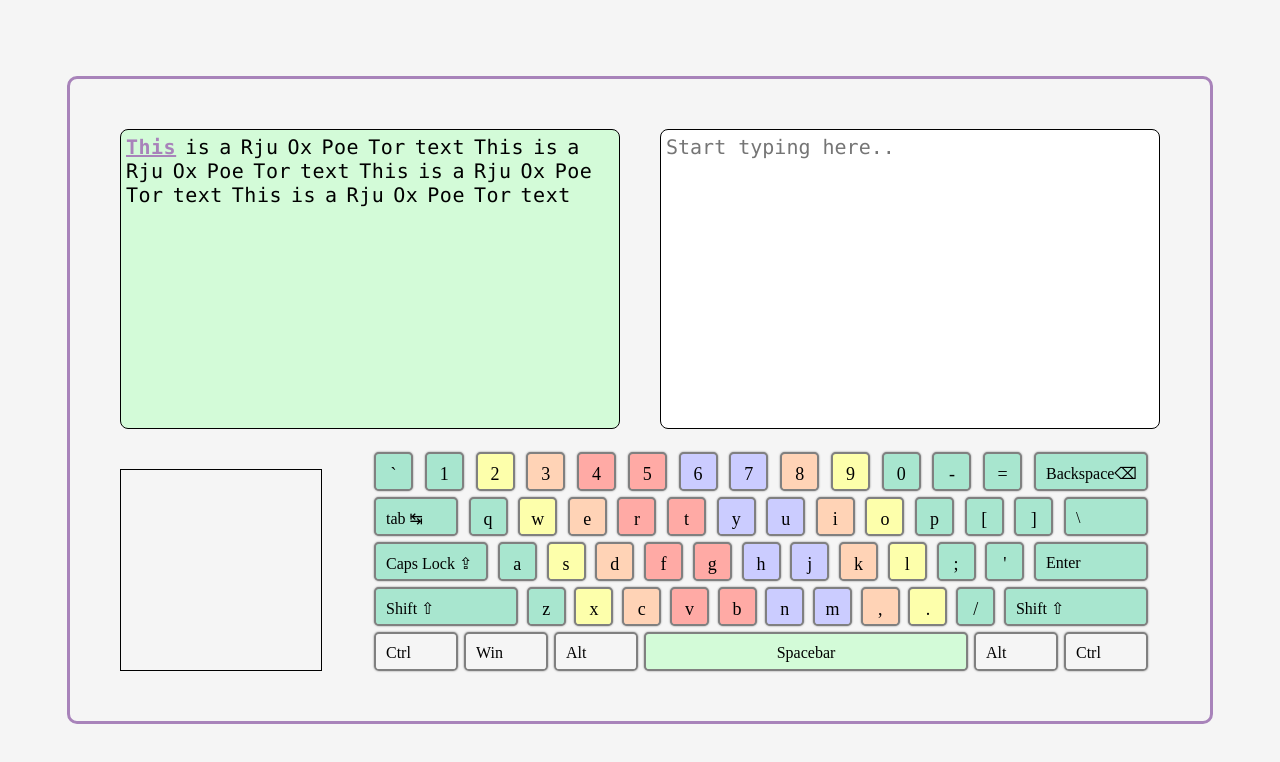
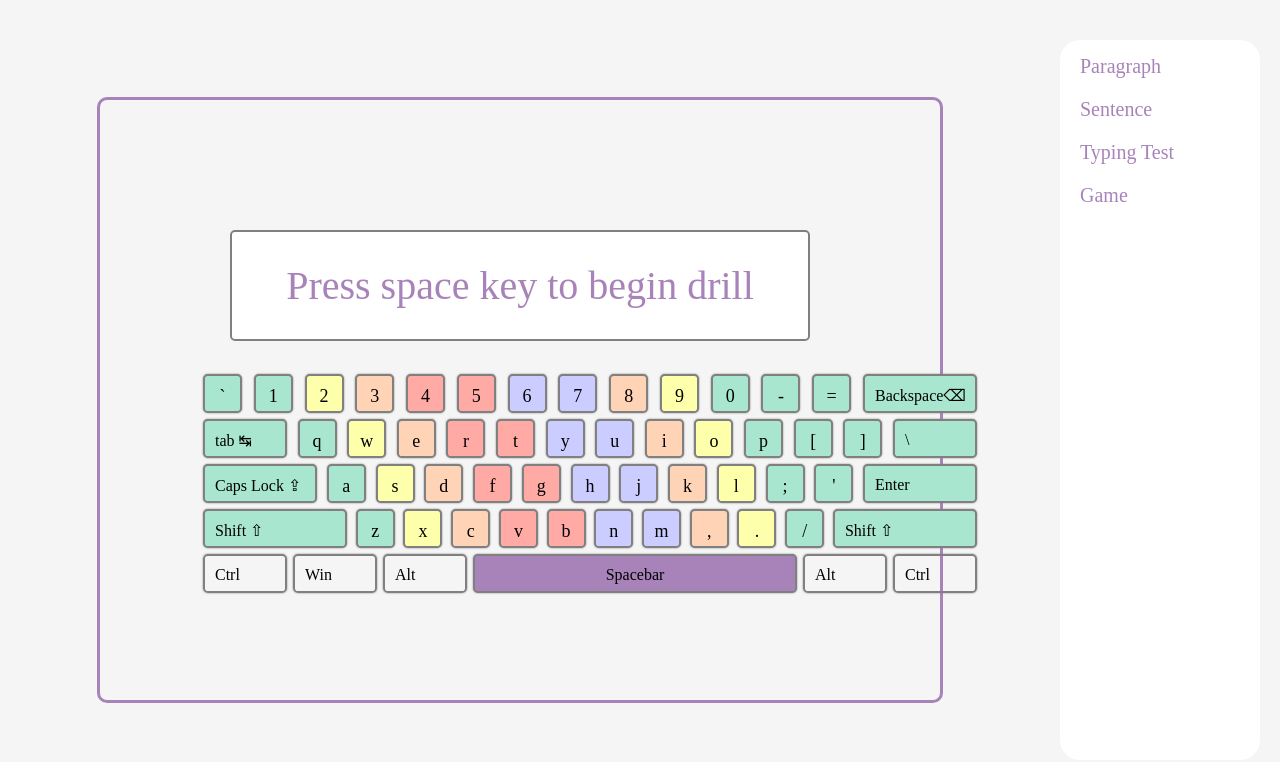
Before and after one commit to imharshal/typing-guru, a React (Vite) app: page /sentence in a window 1280 px wide. Shown: the top 762 px of the page. Built offline with nearby package versions, Linux system fonts and the light colour scheme.

Commit message:
Layouts divided into components Navbar added

```diff
--- a/index.html
+++ b/index.html
@@ -4,7 +4,7 @@
     <meta charset="UTF-8" />
     <link rel="icon" type="image/svg+xml" href="/vite.svg" />
     <meta name="viewport" content="width=device-width, initial-scale=1.0" />
-    <title>Vite + React</title>
+    <title>Typing Guru</title>
   </head>
   <body>
     <div id="root"></div>
--- a/package.json
+++ b/package.json
@@ -10,7 +10,8 @@
   },
   "dependencies": {
     "react": "^18.2.0",
-    "react-dom": "^18.2.0"
+    "react-dom": "^18.2.0",
+    "react-router-dom": "^6.4.0"
   },
   "devDependencies": {
     "@types/react": "^18.0.17",
--- a/src/App.css
+++ b/src/App.css
@@ -17,18 +17,67 @@ body {
   justify-content: center;
 }
 
+#App {
+  display: grid;
+  grid-template-columns: 5fr 1fr;
+  align-items: center;
+  /* flex-direction: row; */
+}
+
+#navbar {
+  background-color: white;
+  border-radius: 20px;
+  margin: 20px;
+  width: 200px;
+  height: 90vh;
+}
+
+#navbar ul {
+  margin: 0;
+  padding: 5px;
+  display: flex;
+  flex-direction: column;
+  list-style: none;
+}
+
+#navbar ul li {
+  margin: 10px;
+  /* padding: 0; */
+}
+
+#navbar ul li>a {
+  text-decoration: none;
+  color: #A883BA;
+  font-size: 20px;
+  padding: 5px;
+  border-radius: 2px;
+}
+
+#navbar ul li>a.active {
+  background-color: #A883BA;
+  box-shadow: 0 0 3px 0 black;
+  color: white;
+}
+
 .lesson-playground {
+  display: flex;
+  flex-direction: column;
+  justify-items: space-between;
   border: 3px solid #A883BA;
   border-radius: 10px;
   padding: 100px;
   margin: 10px auto;
+  width: 50vw;
+  height: 50vh;
 }
 
 .paragraph-playground {
-  border: 3px solid #A883BA;
+  border: 3px solid grey;
   border-radius: 10px;
-  padding: 30px;
+  /* padding: 30px; */
   margin: 10px auto;
+  width: 70vw;
+  height: 80vh
 }
 
 #hand-box {
@@ -218,3 +267,15 @@ body {
   font-weight: bold;
   text-decoration: underline;
 }
+
+.modal-confirmation {
+  border: 2px solid grey;
+  background-color: white;
+  color: #A883BA;
+  border-radius: 5px;
+  padding: 30px;
+  margin: 30px;
+  font-size: 40px;
+  text-align: center;
+  z-index: 50;
+}
--- a/src/App.jsx
+++ b/src/App.jsx
@@ -1,54 +1,26 @@
-import { useEffect, useState } from "react";
 import "./App.css";
-
-import { SentencePractice } from "./components/layouts/SentencePractice.jsx.jsx";
-import TypingTest from "./components/layouts/ParagraphPractice";
-
-import ParagraphPractice from "./components/layouts/ParagraphPractice";
-
+import Navbar from "./components/layouts/Navbar";
+import Playground from "./components/layouts/Playground";
+import { BrowserRouter, Route } from "react-router-dom";
+import { Routes } from "react-router-dom";
 function App() {
-  const [keyPressed, setEvent] = useState();
-  const [lesson, setLesson] = useState([]);
-  const [para, setPara] = useState([]);
-
-  useEffect(() => {
-    const text =
-      "This is a Rju Ox Poe Tor text This is a Rju Ox Poe Tor text This is a Rju Ox Poe Tor text This is a Rju Ox Poe Tor text";
-    setLesson(text.split(""));
-    setPara(text.split(" "));
-  }, []);
-
-  useEffect(() => {
-    const onPress = (e) => {
-      setEvent(e);
-    };
-
-    window.addEventListener("keydown", onPress);
-
-    if (keyPressed && keyPressed.key != "") {
-      setTimeout(function () {
-        setEvent({ key: "" });
-      }, 300);
-    }
-    // handleHintKey();
-    return () => {
-      window.removeEventListener("keydown", onPress);
-    };
-  }, [keyPressed]);
-
   return (
-    <div id="App">
-      <ParagraphPractice
-        para={para}
-        keyPressed={keyPressed}
-        // paraInChar={lesson}
-      ></ParagraphPractice>
-
-      {/* <SentencePractice
-        lesson={lesson}
-        keyPressed={keyPressed}
-      ></SentencePractice> */}
-    </div>
+    <BrowserRouter>
+      <div id="App">
+        <Routes>
+          <Route
+            path="/paragraph"
+            element={<Playground layout="paragraph"></Playground>}
+          ></Route>
+          <Route
+            path="/sentence"
+            element={<Playground layout="sentence"></Playground>}
+          ></Route>
+          <Route path="*"></Route>
+        </Routes>
+        <Navbar></Navbar>
+      </div>
+    </BrowserRouter>
   );
 }
 
--- /dev/null
+++ b/src/components/layouts/Navbar.jsx
@@ -0,0 +1,23 @@
+import { Link } from "react-router-dom";
+const Navbar = () => {
+  return (
+    <nav id="navbar">
+      <ul>
+        <li>
+          <Link to="paragraph">Paragraph</Link>
+        </li>
+        <li>
+          <Link to="sentence">Sentence</Link>
+        </li>
+        <li>
+          <Link to="test">Typing Test</Link>
+        </li>
+        <li>
+          <Link to="game">Game</Link>
+        </li>
+      </ul>
+    </nav>
+  );
+};
+
+export default Navbar;
--- a/src/components/layouts/ParagraphPractice.jsx
+++ b/src/components/layouts/ParagraphPractice.jsx
@@ -2,6 +2,7 @@ import { useEffect, useRef, useState } from "react";
 import { QuestionBox } from "../partials/QuestionBox";
 import { ResponseBox } from "../partials/ResponseBox";
 import KeyboardLayout from "./Keyboard";
+import Modal from "../partials/Modal";
 const ParagraphPractice = ({ para, keyPressed }) => {
   const [incorrect, setIncorrect] = useState(new Set());
   const [response, setResponse] = useState([]);
@@ -10,6 +11,8 @@ const ParagraphPractice = ({ para, keyPressed }) => {
   const lastWord = useRef("");
   const [lastChar, setlastChar] = useState("");
   const responseBox = useRef(null);
+  const [begin, setBegin] = useState(false);
+  const [focus, setFocus] = useState(false);
 
   const handleChange = (e) => {
     const value = e.target.value;
@@ -17,6 +20,10 @@ const ParagraphPractice = ({ para, keyPressed }) => {
   };
   useEffect(() => {
     handleHintKey();
+    if (!begin && keyPressed && keyPressed.key === " ") {
+      setBegin(true);
+      setFocus(true);
+    }
   }, [keyPressed]);
 
   useEffect(() => {
@@ -24,6 +31,7 @@ const ParagraphPractice = ({ para, keyPressed }) => {
     // console.log(hintKey);
     if (lastChar && keyPressed != undefined) {
       const { key } = keyPressed;
+      if (begin) {
         const lastWordValue = lastWord.current;
         if (key === "Backspace") {
           lastWord.current = lastWordValue.slice(0, -1);
@@ -47,53 +55,38 @@ const ParagraphPractice = ({ para, keyPressed }) => {
           // console.log(lastWord.current);
         }
       }
+    }
   }, [lastChar]);
 
   const handleHintKey = () => {
-    if (para && para[current]) {
+    if (begin && para && para[current]) {
       let word = para[current];
       let char = word.split("");
       char.push(" ");
-      // if (!(lastWord.current.length >= word.length)) {
-      // let lastEnteredWordIndex = lastWord.current.length ?
-
       let hintKeyChar = char[lastWord.current.length];
       console.log(word, hintKeyChar, current);
       if (hintKeyChar >= "A" && hintKeyChar <= "Z")
         setHintKey({ hint: hintKeyChar, shift: true });
       else setHintKey({ hint: hintKeyChar, shift: false });
-
-      // }
-      console.log(hintKey);
+    } else {
+      setHintKey({ hint: " ", shift: false });
     }
   };
-  //   useEffect(() => {
-  //     handleHintKey();
 
-  //     if (keyPressed != undefined && keyPressed.key.length == 1) {
-  //       let { key } = keyPressed;
-  //       if (key === " ") {
-  //         setCurrent((cur) => cur + 1);
-
-  //         setResponse((prevResp) => [...prevResp, word.current]);
-  //         word.current = "";
-  //       } else {
-  //         if (hintKey.key == lastChar)
-  //           setIncorrect((prevState) => prevState.add(current));
-  //         word.current = word.current + key;
-  //       }
-  //     }
-  //   }, [keyPressed]);
   return (
     <div className="paragraph-playground">
+      {!begin ? (
+        <Modal message="Press space key to begin drill"></Modal>
+      ) : (
         <div className="row">
           <QuestionBox
             para={para}
             current={current}
             incorrect={incorrect}
           ></QuestionBox>
-        <ResponseBox onChange={handleChange}></ResponseBox>
+          <ResponseBox focus={focus} onChange={handleChange}></ResponseBox>
         </div>
+      )}
       <div className="row">
         <div id="hand-box"></div>
         <KeyboardLayout
--- /dev/null
+++ b/src/components/layouts/Playground.jsx
@@ -0,0 +1,46 @@
+import { useState, useEffect } from "react";
+import ParagraphPractice from "./ParagraphPractice";
+import SentencePractice from "./SentencePractice";
+const Playground = ({ layout }) => {
+  const [keyPressed, setEvent] = useState();
+  const [lesson, setLesson] = useState([]);
+  const [para, setPara] = useState([]);
+
+  useEffect(() => {
+    const text =
+      "This is a Rju Ox Poe Tor text This is a Rju Ox Poe Tor text This is a Rju Ox Poe Tor text This is a Rju Ox Poe Tor text";
+    setLesson(text.split(""));
+    setPara(text.split(" "));
+  }, []);
+
+  useEffect(() => {
+    const onPress = (e) => {
+      setEvent(e);
+    };
+
+    window.addEventListener("keydown", onPress);
+
+    if (keyPressed && keyPressed.key != "") {
+      setTimeout(function () {
+        setEvent({ key: "" });
+      }, 300);
+    }
+    // handleHintKey();
+    return () => {
+      window.removeEventListener("keydown", onPress);
+    };
+  }, [keyPressed]);
+
+  return layout === "paragraph" ? (
+    <ParagraphPractice para={para} keyPressed={keyPressed}></ParagraphPractice>
+  ) : layout === "sentence" ? (
+    <SentencePractice
+      lesson={lesson}
+      keyPressed={keyPressed}
+    ></SentencePractice>
+  ) : (
+    ""
+  );
+};
+
+export default Playground;
--- a/src/components/layouts/SentencePractice.jsx.jsx
+++ b/src/components/layouts/SentencePractice.jsx
@@ -1,5 +1,6 @@
 import { useEffect, useState } from "react";
 import { Lesson } from "../partials/Lesson";
+import Modal from "../partials/Modal";
 import KeyboardLayout from "./Keyboard";
 
 const SentencePractice = ({ lesson, keyPressed }) => {
@@ -11,12 +12,19 @@ const SentencePractice = ({ lesson, keyPressed }) => {
   const [difficultKeys, setDifficultKeys] = useState(new Set()); // to store missed keys assuming that is difficult
   const [textLimit, setTextLimit] = useState({ start: 0, end: 15 }); // setting limit on how much characters to display at time
   const [hintKey, setHintKey] = useState({}); // to give hint on keyboard
+  const [begin, setBegin] = useState(false);
+
   useEffect(() => {
     //calling hint key method
     handleHintKey();
 
     if (keyPressed && keyPressed.key.length === 1) {
       let key = keyPressed.key;
+
+      if (!begin && key === " ") {
+        setBegin(true);
+      }
+      if (begin) {
         //setting characters clicked
         setHits(hits + 1);
 
@@ -29,6 +37,7 @@ const SentencePractice = ({ lesson, keyPressed }) => {
             setMissed(missed + 1);
             setIncorrect((prevState) => prevState.add(current));
             setDifficultKeys((prevState) => prevState.add(lesson[current]));
+          }
         }
       }
     }
@@ -45,23 +54,29 @@ const SentencePractice = ({ lesson, keyPressed }) => {
 
   //method to set hintkey
   const handleHintKey = () => {
-    if (lesson) {
+    if (lesson && begin) {
       let char = lesson[current];
       if (char >= "A" && char <= "Z")
         setHintKey({ hint: lesson[current], shift: true });
       else setHintKey({ hint: lesson[current], shift: false });
       // console.log(hintKey);
+    } else if (lesson) {
+      setHintKey({ hint: " ", shift: false });
     }
   };
 
   return (
-    <div className="playground">
+    <div className="lesson-playground">
+      {!begin ? (
+        <Modal message="Press space key to begin drill"></Modal>
+      ) : (
         <Lesson
           lesson={lesson}
           incorrect={incorrect}
           textLimit={textLimit}
           current={current}
         ></Lesson>
+      )}
       <KeyboardLayout
         keyPressed={keyPressed}
         hintKey={hintKey}
@@ -70,4 +85,4 @@ const SentencePractice = ({ lesson, keyPressed }) => {
   );
 };
 
-export { SentencePractice };
+export default SentencePractice;
--- /dev/null
+++ b/src/components/partials/Modal.jsx
@@ -0,0 +1,5 @@
+const Modal = ({ message }) => {
+  return <div className="modal-confirmation">{message}</div>;
+};
+
+export default Modal;
--- a/src/components/partials/ResponseBox.jsx
+++ b/src/components/partials/ResponseBox.jsx
@@ -1,6 +1,12 @@
+import { useEffect, useRef } from "react";
 const ResponseBox = ({ onChange }) => {
+  const responseBox = useRef(null);
+  useEffect(() => {
+    responseBox.current.focus();
+  }, [focus]);
   return (
     <textarea
+      ref={responseBox}
       id="response-box"
       placeholder="Start typing here.."
       spellCheck="false"
```
Also changed, not shown: src/services/Lessons.js (added, +11 -0 lines), 1 other file (tests, documents, lock files or other folders). Lines whose indentation alone changed are shown as unchanged.
